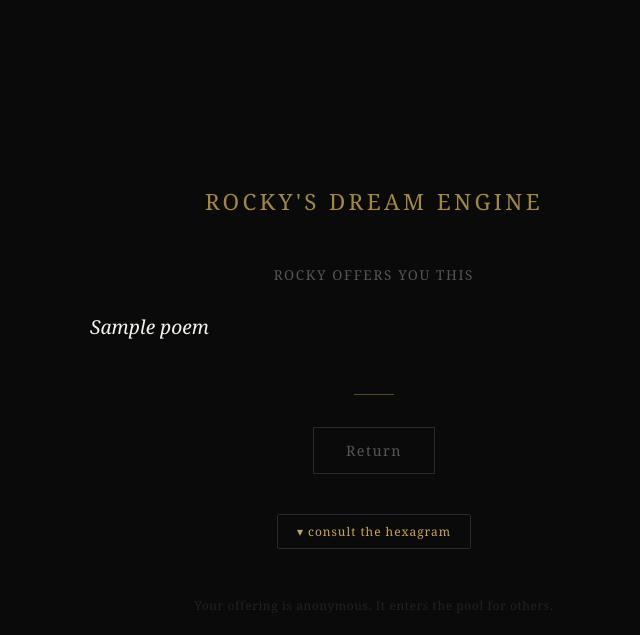
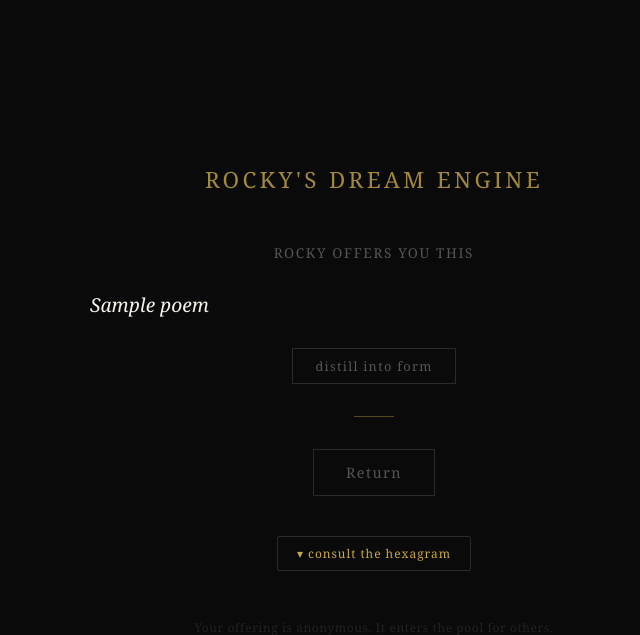
Before and after one commit to Druminmychest/dreamengine, a Flask app: template templates/result.html in a window 1280 px wide. Shown: the top 635 px of the page, without its empty margins (266-906 px from the left). Run offline with Flask 3, Linux system fonts and the light colour scheme; the template is opened without the code that fills it: most values are stand-ins (such as "Sample title", 1, 10 or a date in 2020); some libraries are stand-ins or nearby versions.

Commit message:
add distill into form feature

```diff
--- a/app.py
+++ b/app.py
@@ -4,6 +4,7 @@ import psycopg2.extras
 import random
 import uuid
 import os
+import anthropic
 from functools import wraps
 
 app = Flask(__name__)
@@ -279,6 +280,41 @@ def curate():
     conn.close()
 
     return redirect(redirect_to + '#queue')
+@app.route('/distill', methods=['POST'])
+def distill():
+    lines = request.json.get('lines', [])
+    if not lines:
+        return jsonify({'error': 'no lines provided'}), 400
+
+    poem_text = '\n'.join(lines)
+
+    client = anthropic.Anthropic(api_key=os.environ.get('ANTHROPIC_API_KEY'))
+
+    message = client.messages.create(
+        model="claude-opus-4-20250514",
+        max_tokens=1024,
+        messages=[
+            {
+                "role": "user",
+                "content": f"""You are distilling a surrealist dream poem into a more formal poetic structure.
+
+For each line of the poem, extract the essential images and rewrite the line following this pattern:
+Adjective Noun, Verb — Adjective Noun
+
+Rules:
+- Each distilled line must follow exactly: Adjective Noun, Verb — Adjective Noun
+- Preserve the emotional and imagistic essence of the original line
+- If a line resists clean parsing, draw a new image from the emotional territory of the surrounding lines rather than forcing or discarding it
+- Return ONLY the distilled poem lines, one per line, no explanation, no preamble
+
+Original poem:
+{poem_text}"""
+            }
+        ]
+    )
+
+    distilled = message.content[0].text.strip()
+    return jsonify({'distilled': distilled})
 
 if __name__ == '__main__':
     app.run(debug=True)
--- a/templates/result.html
+++ b/templates/result.html
@@ -48,12 +48,11 @@
             font-style: italic;
             color: #F5F2EC;
             white-space: pre-line;
-            margin-bottom: 3rem;
+            margin-bottom: 1.5rem;
             padding: 0 1rem;
             text-align: left;
             padding-left: 2rem;
             text-indent: -1rem;
-}
         }
 
         .silence {
@@ -61,6 +60,64 @@
             color: #444;
             font-style: italic;
             margin-bottom: 3rem;
+        }
+
+        .distill-btn {
+            background: none;
+            border: 1px solid #2a2a2a;
+            color: #555;
+            font-family: Georgia, serif;
+            font-size: 0.8rem;
+            letter-spacing: 0.1em;
+            padding: 0.5rem 1.4rem;
+            cursor: pointer;
+            transition: all 0.3s;
+            margin-bottom: 2rem;
+            display: inline-block;
+        }
+
+        .distill-btn:hover {
+            border-color: #C9A84C;
+            color: #C9A84C;
+        }
+
+        .distill-btn.active {
+            border-color: #C9A84C;
+            color: #C9A84C;
+        }
+
+        .distill-label {
+            font-size: 0.75rem;
+            color: #333;
+            letter-spacing: 0.12em;
+            text-transform: uppercase;
+            margin-bottom: 1rem;
+            display: none;
+        }
+
+        .distill-label.visible {
+            display: block;
+            animation: fadeIn 0.5s ease forwards;
+        }
+
+        .distilled-poem {
+            font-size: 1.2rem;
+            line-height: 2;
+            font-style: italic;
+            color: #C9A84C;
+            white-space: pre-line;
+            margin-bottom: 2rem;
+            padding: 0 1rem;
+            text-align: left;
+            padding-left: 2rem;
+            text-indent: -1rem;
+            display: none;
+            opacity: 0.85;
+        }
+
+        .distilled-poem.visible {
+            display: block;
+            animation: fadeIn 0.6s ease forwards;
         }
 
         .divider {
@@ -91,7 +148,6 @@
             color: #C9A84C;
         }
 
-        /* Reveal toggle */
         .reveal-btn {
             display: block;
             background: none;
@@ -108,9 +164,7 @@
             transition: color 0.3s;
         }
 
-        .reveal-btn:hover {
-            color: #C9A84C;
-        }
+        .reveal-btn:hover { color: #C9A84C; }
 
         .iching-details {
             display: none;
@@ -169,7 +223,15 @@
         <div class="gift-label">Rocky offers you this</div>
 
         {% if result.poem %}
-            <div class="poem">{{ result.poem }}</div>
+            <div class="poem" id="raw-poem">{{ result.poem }}</div>
+
+            <div class="distill-label" id="distill-label">distilled form</div>
+            <div class="distilled-poem" id="distilled-poem"></div>
+
+            <button class="distill-btn" id="distill-btn" onclick="toggleDistill()">
+                distill into form
+            </button>
+
         {% else %}
             <div class="silence">
                 The pool is quiet for this moment.<br>
@@ -210,6 +272,72 @@
     </div>
 
     <script>
+        var distilledCache = null;
+        var distilled = false;
+
+        function toggleDistill() {
+            var btn = document.getElementById('distill-btn');
+            var rawPoem = document.getElementById('raw-poem');
+            var distilledPoem = document.getElementById('distilled-poem');
+            var distillLabel = document.getElementById('distill-label');
+
+            if (distilled) {
+                // Return to dream
+                rawPoem.style.display = 'block';
+                distilledPoem.classList.remove('visible');
+                distillLabel.classList.remove('visible');
+                btn.textContent = 'distill into form';
+                btn.classList.remove('active');
+                distilled = false;
+                return;
+            }
+
+            if (distilledCache) {
+                // Already fetched — just show it
+                showDistilled(distilledCache);
+                return;
+            }
+
+            // First time — call the API
+            btn.textContent = 'distilling...';
+            btn.disabled = true;
+
+            var rawLines = document.getElementById('raw-poem')
+                .innerText.split('\n')
+                .filter(function(l) { return l.trim() !== ''; });
+
+            fetch('/distill', {
+                method: 'POST',
+                headers: { 'Content-Type': 'application/json' },
+                body: JSON.stringify({ lines: rawLines })
+            })
+            .then(function(r) { return r.json(); })
+            .then(function(data) {
+                distilledCache = data.distilled;
+                showDistilled(data.distilled);
+                btn.disabled = false;
+            })
+            .catch(function() {
+                btn.textContent = 'distill into form';
+                btn.disabled = false;
+            });
+        }
+
+        function showDistilled(text) {
+            var btn = document.getElementById('distill-btn');
+            var rawPoem = document.getElementById('raw-poem');
+            var distilledPoem = document.getElementById('distilled-poem');
+            var distillLabel = document.getElementById('distill-label');
+
+            rawPoem.style.display = 'none';
+            distilledPoem.textContent = text;
+            distilledPoem.classList.add('visible');
+            distillLabel.classList.add('visible');
+            btn.textContent = 'return to dream';
+            btn.classList.add('active');
+            distilled = true;
+        }
+
         function toggleDetails() {
             var details = document.getElementById('iching-details');
             var btn = document.querySelector('.reveal-btn');
```
